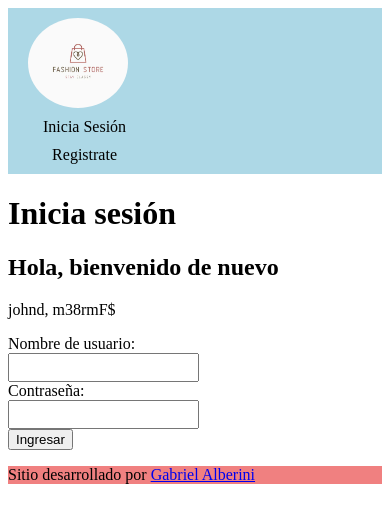
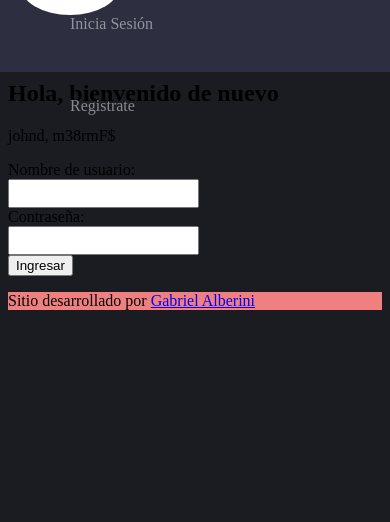
Before and after one commit to Gabriel-Salvarani/Proyecto_Final_Frontend, a React (Vite) app in the folder proyecto-final-frontend/: page /login in a window 390 px wide. Shown: the top 522 px of the page. Built offline with nearby package versions, Linux system fonts and the light colour scheme.

Commit message:
add: Nuevo estilo al header y estructura para el responsive

```diff
--- a/proyecto-final-frontend/src/components/Header.jsx
+++ b/proyecto-final-frontend/src/components/Header.jsx
@@ -1,7 +1,7 @@
 import { Link } from "react-router-dom"
 import { useAuth } from "../context/UserContext"
 import "../styles/components/Header.css"
-import logo from "../assets/Logo.png"
+import logo from "../assets/logo.jpg"
 const Header = () => {
   const { user, logout } = useAuth()
 
@@ -9,14 +9,13 @@ const Header = () => {
     logout()
   }
 
+  const toggleMenu = () => document.body.classList.toggle("open")
+
   return (
     <header className="main-header">
-      <img
-        src={logo}
-        alt="imagen de logo"
-        className="logo"
-      />
-      <nav>
+      <nav className="navbar">
+        <div className="menu-monitor">
+          <img src={logo} alt="imagen de logo" className="logo"/>
           <ul className="nav-list">
             {user ? (
               <>
@@ -31,6 +30,28 @@ const Header = () => {
               </>
             )}
           </ul>
+        </div>
+        <div className="menu-responsive">
+          <button className="burger" onClick={toggleMenu}>
+            <span className="burger-icon"></span>
+          </button>
+          <div className="menu">
+            <ul className="nav-list">
+              {user ? (
+                <>
+                  <li><Link to="/">Inicio</Link></li>
+                  <li><Link to="/dashboard">Dashboard</Link></li>
+                  <li><button onClick={handleLogout} className="logout-btn">Cerrar sesión</button></li>
+                </>
+              ) : (
+                <>
+                  <li><Link to="/login">Inicia Sesión</Link></li>
+                  <li><Link to="/registrate">Registrate</Link></li>
+                </>
+              )}
+            </ul>
+          </div>
+        </div>
       </nav>
     </header>
   )
--- a/proyecto-final-frontend/src/styles/components/Header.css
+++ b/proyecto-final-frontend/src/styles/components/Header.css
@@ -1,48 +1,55 @@
-.main-header {
-  background-color: lightblue;
+body{
+  background: #1a1c22;
+}
+.navbar {
+  position: fixed;
+  top: 0;
+  left: 0;
+  right: 0;
+  z-index: 1;
   display: flex;
   align-items: center;
-  justify-content: space-between;
-  padding: 10px 20px;
-  flex-wrap: wrap;
+  padding: 0 20px;
+  height: 72px;
+  background: #2d2e40;
+  color: #f7f7f7;
+}
+
+.navbar a {
+  padding: 0 10px;
+  display: flex;
+  align-items: center;
+  cursor: pointer;
+  width: 100%;
+  height: 72px;
+}
+.navbar a:hover {
+  opacity: 1;
+}
+.nav-list {
+  display: flex;
+  align-items: center;
+  justify-content: center;
+  height: 72px;
+  list-style: none;
+}
+.nav-list a {
+  width: 90px;
+  height: 72px;
+  color: #f7f7f7;
+  opacity: 0.5;
+  transition: 0.3s;
+  text-decoration: none;
 }
 
 .logo {
-  width:  90px;
-  height: 90px;
+  width:  60px;
+  height: 60px;
   border-radius: 50%;
   object-fit: cover;
 }
-
-.nav-list {
-  display: flex;
-  list-style: none;
-  padding: 0;
-  margin: 0;
-  gap: 20px;
-  align-items: center;
-}
-
-.nav-list a {
-  text-decoration: none;
-  color: black;
-  font-weight: 500;
-  margin-right: 30px;
-  padding: 10px 15px;
-  border-radius: 10px;
-  transition: 0.2s ease;
-}
-.nav-list a:hover{
-    background-color: rgb(27, 130, 247);
-    color: #fff;
-}
-
-.logout-btn {
-  background-color: transparent;
-  border: 1px solid black;
-  padding: 5px 10px;
-  cursor: pointer;
-  font-weight: bold;
+.menu-responsive {
+  display: none;
 }
 
 /* Responsive (ej. para mobile) */
```
Also changed, not shown: proyecto-final-frontend/src/assets/Logo.png (deleted), proyecto-final-frontend/src/assets/logo.jpg (added). Lines whose indentation alone changed are shown as unchanged.
